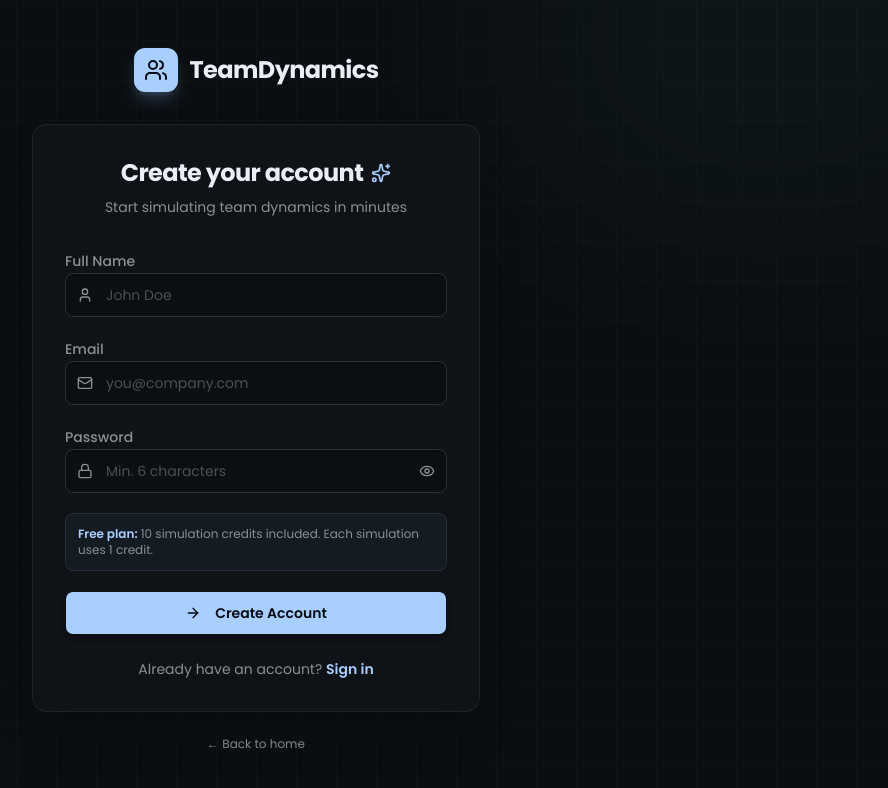
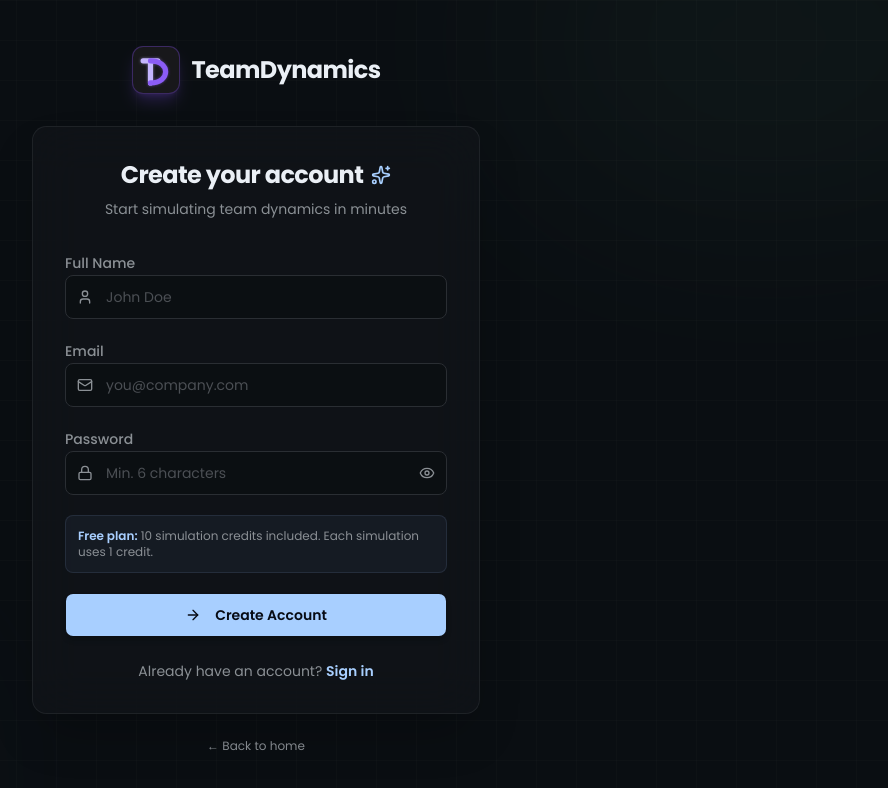
Before and after one commit to bagusardin25/TeamDynamics, a Next.js app in the folder frontend/: page /register in a window 1280 px wide. Shown: the top 788 px of the page, without its empty margins (384-1272 px from the left). Built offline with nearby package versions, Linux system fonts and the light colour scheme; no server answers.

Commit message:
add logo

```diff
--- /dev/null
+++ b/frontend/fix.js
@@ -0,0 +1,23 @@
+const fs = require('fs');
+const file = 'src/app/page.tsx';
+let content = fs.readFileSync(file, 'utf8');
+
+const target = <motion.div
+              whileHover={{ rotate: 15 }}
+              className="w-9 h-9 rounded-xl bg-primary flex items-center justify-center shadow-lg shadow-primary/20"
+            >
+              <Users className="w-5 h-5 text-primary-foreground" />
+            </motion.div>;
+
+const replacement = <motion.div
+              whileHover={{ scale: 1.05 }}
+              className="relative w-10 h-10 flex items-center justify-center rounded-xl overflow-hidden shadow-lg shadow-primary/20 border border-border/40"
+            >
+              <Image src="/logo.png" alt="TeamDynamics Logo" width={40} height={40} className="object-cover scale-[1.15]" priority />
+            </motion.div>;
+
+// Standardize CRLF to LF in content before replace if needed. Or just replace using split/join to ignore whitespaces differences.
+const regex = /<motion\.div\s*whileHover=\{\{\s*rotate:\s*15\s*\}\}\s*className="w-9 h-9 rounded-xl bg-primary flex items-center justify-center shadow-lg shadow-primary\/20"\s*>\s*<Users className="w-5 h-5 text-primary-foreground"\s*\/>\s*<\/motion\.div>/g;
+
+content = content.replace(regex, replacement);
+fs.writeFileSync(file, content);
--- a/frontend/src/app/dashboard/page.tsx
+++ b/frontend/src/app/dashboard/page.tsx
@@ -3,6 +3,7 @@
 import { useEffect, useState } from "react";
 import { useRouter } from "next/navigation";
 import Link from "next/link";
+import Image from "next/image";
 import { motion } from "framer-motion";
 import {
   Users, Plus, Clock, Play, CheckCircle, AlertTriangle,
@@ -98,8 +99,8 @@ export default function DashboardPage() {
       <header className="sticky top-0 z-50 w-full border-b border-border/40 backdrop-blur-md bg-background/60">
         <div className="max-w-6xl mx-auto px-6 h-16 flex items-center justify-between">
           <Link href="/" className="flex items-center gap-3 group">
-            <div className="w-9 h-9 rounded-xl bg-primary flex items-center justify-center shadow-lg shadow-primary/20 group-hover:rotate-12 transition-transform">
-              <Users className="w-5 h-5 text-primary-foreground" />
+            <div className="relative w-9 h-9 flex items-center justify-center rounded-xl overflow-hidden bg-[#18181b] shadow-lg shadow-violet-500/20 border border-violet-500/30 group-hover:scale-105 transition-transform">
+              <Image src="/logo.svg" alt="TeamDynamics Logo" width={24} height={24} className="object-cover scale-[1.15]" priority />
             </div>
             <span className="font-bold text-lg tracking-tight">TeamDynamics</span>
           </Link>
--- a/frontend/src/app/docs/page.tsx
+++ b/frontend/src/app/docs/page.tsx
@@ -1,6 +1,7 @@
 "use client";
 
 import Link from "next/link";
+import Image from "next/image";
 import { useState, useEffect } from "react";
 import { motion } from "framer-motion";
 import {
@@ -336,8 +337,8 @@ export default function DocsPage() {
         <div className="max-w-[1400px] mx-auto flex items-center justify-between px-6 h-16">
           <div className="flex items-center gap-6">
             <Link href="/" className="flex items-center gap-3 group">
-              <div className="w-8 h-8 rounded-lg bg-primary flex items-center justify-center shadow-lg shadow-primary/20 group-hover:rotate-12 transition-transform">
-                <Users className="w-4 h-4 text-primary-foreground" />
+              <div className="relative w-8 h-8 flex items-center justify-center rounded-xl overflow-hidden bg-[#18181b] shadow-lg shadow-violet-500/20 border border-violet-500/30 group-hover:scale-105 transition-transform">
+                <Image src="/logo.svg" alt="TeamDynamics Logo" width={22} height={22} className="object-cover scale-[1.15]" priority />
               </div>
               <span className="font-bold text-lg tracking-tight">
                 TeamDynamics
--- a/frontend/src/app/login/page.tsx
+++ b/frontend/src/app/login/page.tsx
@@ -3,6 +3,7 @@
 import { useState, useEffect, useRef } from "react";
 import { useRouter } from "next/navigation";
 import Link from "next/link";
+import Image from "next/image";
 import { motion } from "framer-motion";
 import { Users, Mail, Lock, Eye, EyeOff, ArrowRight, Loader2 } from "lucide-react";
 import { Button } from "@/components/ui/button";
@@ -153,10 +154,12 @@ export default function LoginPage() {
       >
         {/* Logo */}
         <div className="flex items-center justify-center gap-3 mb-8">
-          <div className="w-11 h-11 rounded-xl bg-primary flex items-center justify-center shadow-lg shadow-primary/20">
-            <Users className="w-6 h-6 text-primary-foreground" />
+          <div className="relative w-12 h-12 flex items-center justify-center rounded-xl overflow-hidden bg-[#18181b] shadow-lg shadow-violet-500/20 border border-violet-500/30">
+            <Image src="/logo.svg" alt="TeamDynamics Logo" width={32} height={32} className="object-cover scale-[1.15]" priority />
           </div>
-          <span className="font-bold text-2xl tracking-tight">TeamDynamics</span>
+          <div className="flex items-center gap-2">
+            <span className="font-bold text-2xl tracking-tight">TeamDynamics</span>
+          </div>
         </div>
 
         {/* Card */}
--- a/frontend/src/app/page.tsx
+++ b/frontend/src/app/page.tsx
@@ -1,6 +1,7 @@
 "use client";
 
 import Link from "next/link";
+import Image from "next/image";
 import { useState, useEffect } from "react";
 import { motion, AnimatePresence } from "framer-motion";
 import { ArrowRight, Bot, Users, Activity, MessageSquare, Zap, AlertTriangle, Sun, Moon, LogIn } from "lucide-react";
@@ -48,10 +49,10 @@ export default function LandingPage() {
         <div className="w-full max-w-7xl flex justify-between items-center px-6 py-3 rounded-2xl border border-border/40 backdrop-blur-md bg-background/60 shadow-sm">
           <div className="flex items-center gap-3 group cursor-pointer">
             <motion.div
-              whileHover={{ rotate: 15 }}
-              className="w-9 h-9 rounded-xl bg-primary flex items-center justify-center shadow-lg shadow-primary/20"
+              whileHover={{ scale: 1.05 }}
+              className="relative w-10 h-10 flex items-center justify-center rounded-xl overflow-hidden bg-[#18181b] shadow-lg shadow-violet-500/20 border border-violet-500/30"
             >
-              <Users className="w-5 h-5 text-primary-foreground" />
+              <Image src="/logo.svg" alt="TeamDynamics Logo" width={28} height={28} className="object-cover scale-[1.15]" priority />
             </motion.div>
             <div className="flex items-center gap-2">
               <span className="font-bold text-xl tracking-tight text-foreground">TeamDynamics</span>
--- a/frontend/src/app/register/page.tsx
+++ b/frontend/src/app/register/page.tsx
@@ -3,6 +3,7 @@
 import { useState, useEffect } from "react";
 import { useRouter } from "next/navigation";
 import Link from "next/link";
+import Image from "next/image";
 import { motion } from "framer-motion";
 import { Users, Mail, Lock, User, Eye, EyeOff, ArrowRight, Loader2, Sparkles } from "lucide-react";
 import { Button } from "@/components/ui/button";
@@ -58,10 +59,12 @@ export default function RegisterPage() {
       >
         {/* Logo */}
         <div className="flex items-center justify-center gap-3 mb-8">
-          <div className="w-11 h-11 rounded-xl bg-primary flex items-center justify-center shadow-lg shadow-primary/20">
-            <Users className="w-6 h-6 text-primary-foreground" />
+          <div className="relative w-12 h-12 flex items-center justify-center rounded-xl overflow-hidden bg-[#18181b] shadow-lg shadow-violet-500/20 border border-violet-500/30">
+            <Image src="/logo.svg" alt="TeamDynamics Logo" width={32} height={32} className="object-cover scale-[1.15]" priority />
           </div>
-          <span className="font-bold text-2xl tracking-tight">TeamDynamics</span>
+          <div className="flex items-center gap-2">
+            <span className="font-bold text-2xl tracking-tight">TeamDynamics</span>
+          </div>
         </div>
 
         {/* Card */}
```
Also changed, not shown: frontend/public/logo.svg (added).
